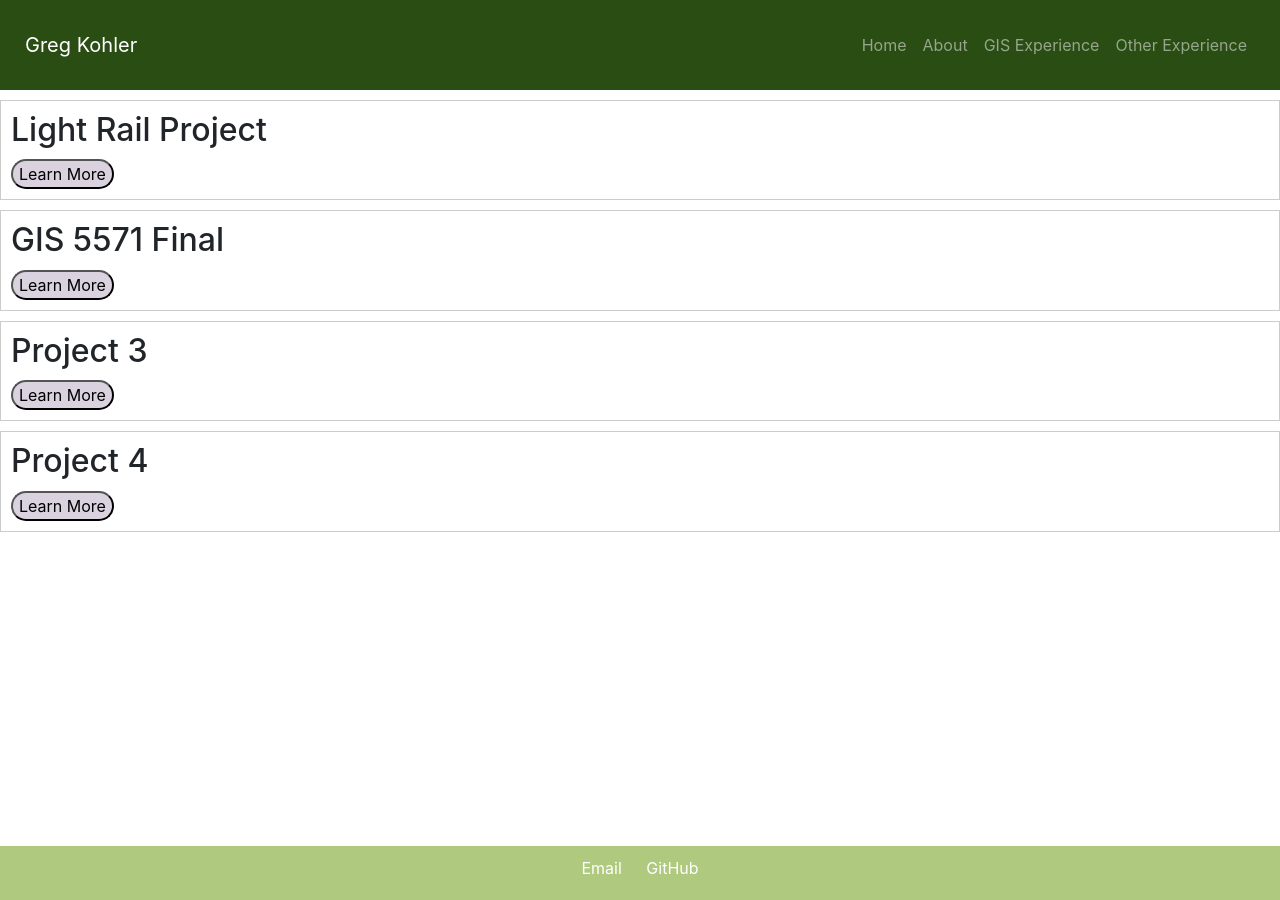
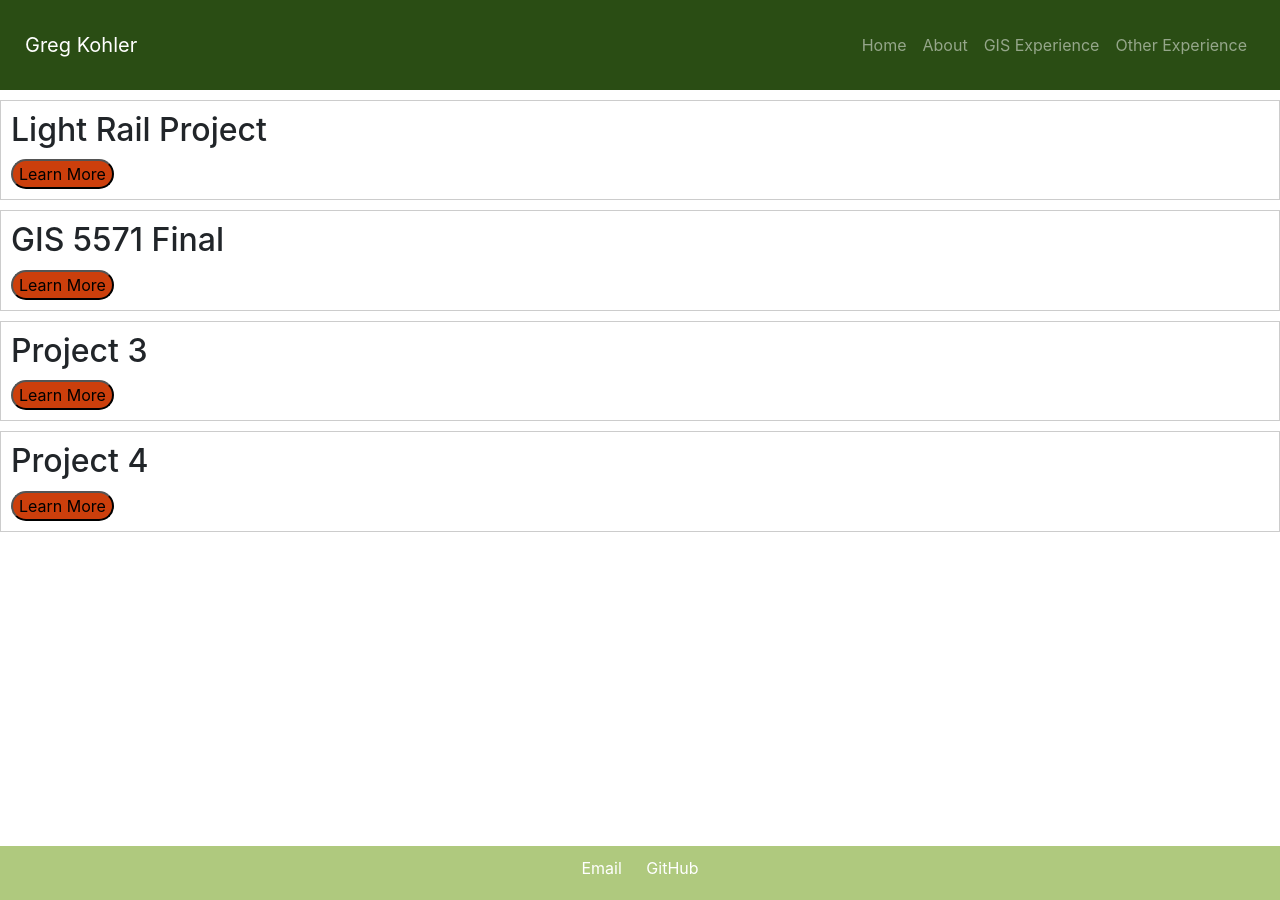
Before and after one commit to greg-kohler/myportfolio, a Jekyll site: the page built from gis.html, in a window 1280 px wide. Built offline with Jekyll 4.4.1, drawn with Linux system fonts in a browser that asks for light colours.

Commit message:
Update gis.html

```diff
--- a/gis.html
+++ b/gis.html
@@ -24,8 +24,8 @@ Title: GIS Experience - Greg Kohler
 
         .toggle-button {
             margin-top: 10px;
-            background-color: #DBD2E0;
-            border-radius: 15px
+            background-color: #CC3F0C;
+            border-radius: 20px
         }
 
         .project-details {
```
Also changed, not shown: other parts of gis.html (+1 -1 lines).
